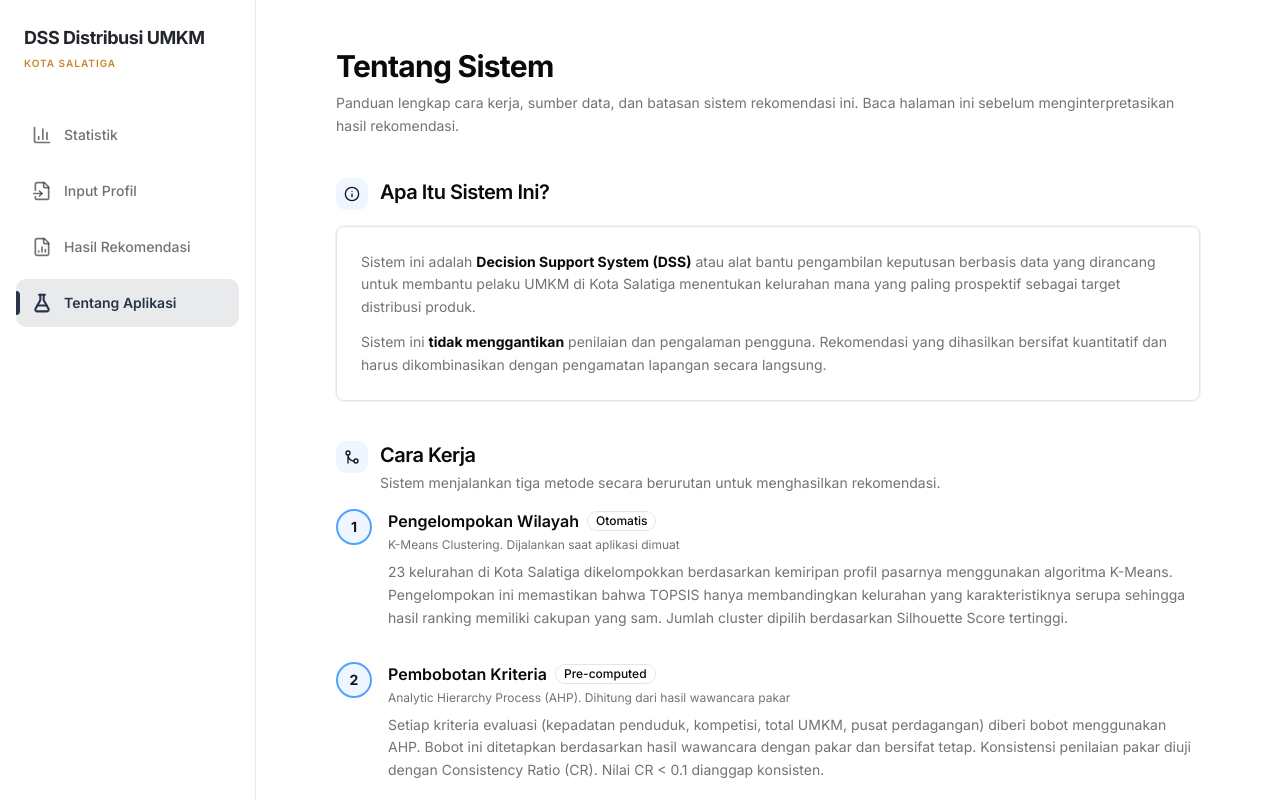
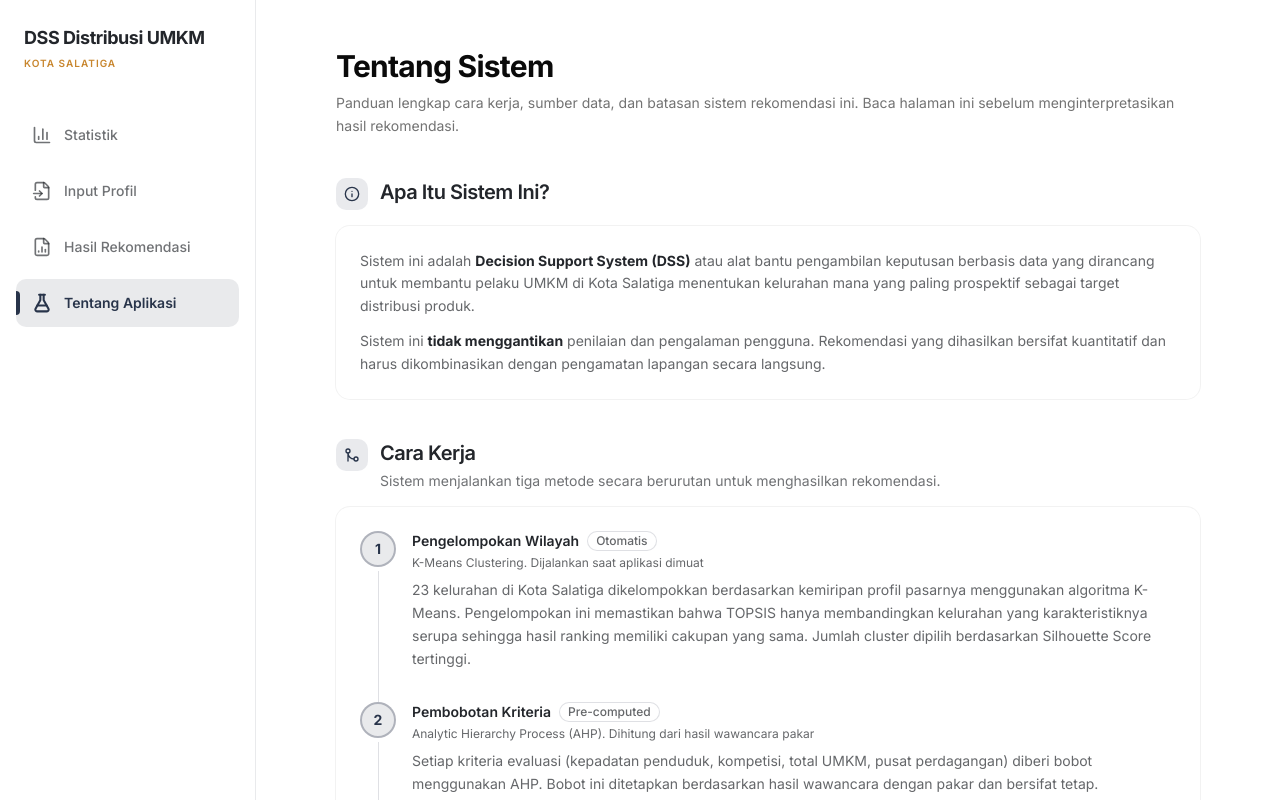
Before and after one commit to aaksant/umkm-dss-salatiga, a Next.js app: page /dashboard/about in a window 1280 px wide. Built offline with nearby package versions, Linux system fonts and the light colour scheme.

Commit message:
feat(ui): improve about page UI

```diff
--- a/components/dashboard/about/definition.tsx
+++ b/components/dashboard/about/definition.tsx
@@ -2,11 +2,11 @@ import { Card, CardContent } from "@/components/ui/card";
 
 export default function Definition() {
   return (
-    <Card className="rounded-md border shadow-none">
-      <CardContent className="space-y-3 text-sm text-muted-foreground leading-relaxed">
+    <Card className="rounded-xl border-[#28344A]/10 shadow-none">
+      <CardContent className="space-y-3 text-sm leading-relaxed text-[#23262B]/70">
         <p>
           Sistem ini adalah{" "}
-          <strong className="text-foreground">
+          <strong className="text-[#23262B]">
             Decision Support System (DSS)
           </strong>{" "}
           atau alat bantu pengambilan keputusan berbasis data yang dirancang
@@ -15,7 +15,7 @@ export default function Definition() {
         </p>
         <p>
           Sistem ini{" "}
-          <strong className="text-foreground">tidak menggantikan</strong>{" "}
+          <strong className="text-[#23262B]">tidak menggantikan</strong>{" "}
           penilaian dan pengalaman pengguna. Rekomendasi yang dihasilkan
           bersifat kuantitatif dan harus dikombinasikan dengan pengamatan
           lapangan secara langsung.
--- a/components/dashboard/about/faqs.tsx
+++ b/components/dashboard/about/faqs.tsx
@@ -4,6 +4,7 @@ import {
   AccordionItem,
   AccordionTrigger
 } from "@/components/ui/accordion";
+import { cn } from "@/lib/utils";
 
 type FaqItem = {
   id: string;
@@ -35,7 +36,7 @@ const faqItems: FaqItem[] = [
     question:
       "Bagaimana soal keamanan data? Apakah data saya disimpan dalam server?",
     answer:
-      "Tidak. Seluruh pemrosesan data — termasuk K-Means, AHP, dan TOPSIS berjalan sepenuhnya di perangkat Anda (client-side). Tidak ada data profil usaha yang dikirim ke server manapun. Data yang Anda masukkan hanya disimpan sementara di browser Anda."
+      "Perhitungan K-Means, AHP, dan TOPSIS berjalan sepenuhnya di perangkat Anda (client-side) saat Anda menekan tombol rekomendasi. Namun, profil usaha dan hasil rekomendasi yang dihasilkan disimpan ke basis data sistem untuk keperluan pencatatan dan evaluasi penelitian. Data ini tidak dibagikan ke pihak ketiga di luar keperluan akademik tugas akhir ini."
   },
   {
     id: "q5",
@@ -47,7 +48,7 @@ const faqItems: FaqItem[] = [
 
 export default function Faqs() {
   return (
-    <Accordion type="multiple" className="space-y-2 border-none py-2">
+    <Accordion type="multiple" className="space-y-3 border-none py-2">
       {faqItems.map((faqItem) => (
         <FaqRow key={faqItem.id} {...faqItem} />
       ))}
@@ -57,11 +58,18 @@ export default function Faqs() {
 
 function FaqRow({ id, question, answer }: FaqItem) {
   return (
-    <AccordionItem value={id} className="border rounded-md px-2 shadow-none">
-      <AccordionTrigger className="text-sm cursor-pointer font-medium py-4 hover:no-underline">
+    <AccordionItem
+      value={id}
+      className={cn(
+        "rounded-xl border border-[#D6DAD0] px-3 shadow-sm transition-all duration-300",
+        "bg-white data-[state=open]:bg-white data-[state=closed]:bg-white",
+        "hover:border-[#28344A]/30 data-[state=open]:border-[#28344A]/30"
+      )}
+    >
+      <AccordionTrigger className="cursor-pointer py-5 text-left font-sans text-sm font-semibold text-[#28344A] hover:no-underline focus-visible:outline-none focus-visible:ring-2 focus-visible:ring-[#28344A]/40 [&>svg]:text-[#28344A]/50">
         {question}
       </AccordionTrigger>
-      <AccordionContent className="text-sm text-muted-foreground leading-relaxed pb-4">
+      <AccordionContent className="max-w-3xl pb-6 font-sans text-sm leading-relaxed text-[#23262B]/80">
         {answer}
       </AccordionContent>
     </AccordionItem>
--- a/components/dashboard/about/pipeline.tsx
+++ b/components/dashboard/about/pipeline.tsx
@@ -1,4 +1,5 @@
 import { Badge } from "@/components/ui/badge";
+import { Card, CardContent } from "@/components/ui/card";
 
 type PipelineStep = {
   id: string;
@@ -15,7 +16,7 @@ const pipelineSteps: PipelineStep[] = [
     subtitle: "K-Means Clustering. Dijalankan saat aplikasi dimuat",
     badgeContent: "Otomatis",
     description:
-      "23 kelurahan di Kota Salatiga dikelompokkan berdasarkan kemiripan profil pasarnya menggunakan algoritma K-Means. Pengelompokan ini memastikan bahwa TOPSIS hanya membandingkan kelurahan yang karakteristiknya serupa sehingga hasil ranking memiliki cakupan yang sam. Jumlah cluster dipilih berdasarkan Silhouette Score tertinggi."
+      "23 kelurahan di Kota Salatiga dikelompokkan berdasarkan kemiripan profil pasarnya menggunakan algoritma K-Means. Pengelompokan ini memastikan bahwa TOPSIS hanya membandingkan kelurahan yang karakteristiknya serupa sehingga hasil ranking memiliki cakupan yang sama. Jumlah cluster dipilih berdasarkan Silhouette Score tertinggi."
   },
   {
     id: "2",
@@ -39,11 +40,17 @@ const pipelineSteps: PipelineStep[] = [
 
 export default function PipelineSteps() {
   return (
-    <div>
-      {pipelineSteps.map((step) => (
-        <PipelineRow key={step.id} {...step} />
-      ))}
-    </div>
+    <Card className="rounded-xl border-[#28344A]/10 shadow-none">
+      <CardContent>
+        {pipelineSteps.map((step, i) => (
+          <PipelineRow
+            key={step.id}
+            {...step}
+            isLast={i === pipelineSteps.length - 1}
+          />
+        ))}
+      </CardContent>
+    </Card>
   );
 }
 
@@ -52,28 +59,36 @@ function PipelineRow({
   title,
   subtitle,
   description,
-  badgeContent
-}: PipelineStep) {
+  badgeContent,
+  isLast
+}: PipelineStep & { isLast: boolean }) {
   return (
-    <div>
+    <div className="rounded-xl border-[#28344A]/10 shadow-none">
       <div className="flex gap-4">
-        {/* nomor + garis vertikal */}
         <div className="flex flex-col items-center">
-          <div className="flex h-9 w-9 shrink-0 items-center justify-center rounded-full border-2 border-blue-400 bg-blue-50 text-sm font-bold text-primary">
+          <div className="flex h-9 w-9 shrink-0 items-center justify-center rounded-full border-2 border-[#28344A]/30 bg-[#28344A]/10 text-sm font-bold text-[#28344A]">
             {id}
           </div>
+          {!isLast && (
+            <div
+              className="mt-1 w-px flex-1 bg-[#28344A]/15"
+              aria-hidden="true"
+            />
+          )}
         </div>
 
-        {/* Konten */}
         <div className="pb-8">
-          <div className="flex flex-wrap items-center gap-2 mb-1">
-            <span className="font-semibold">{title}</span>
-            <Badge variant="outline" className="text-xs">
+          <div className="mb-1 flex flex-wrap items-center gap-2">
+            <span className="font-semibold text-[#23262B]">{title}</span>
+            <Badge
+              variant="outline"
+              className="border-[#28344A]/15 bg-white text-xs text-[#23262B]/70"
+            >
               {badgeContent}
             </Badge>
           </div>
-          <p className="text-xs text-muted-foreground mb-2">{subtitle}</p>
-          <p className="text-sm text-muted-foreground leading-relaxed">
+          <p className="mb-2 text-xs text-[#23262B]/70">{subtitle}</p>
+          <p className="text-sm leading-relaxed text-[#23262B]/70">
             {description}
           </p>
         </div>
--- a/components/dashboard/about/section-heading.tsx
+++ b/components/dashboard/about/section-heading.tsx
@@ -12,14 +12,16 @@ export default function SectionHeading({
   description
 }: SectionHeadingProps) {
   return (
-    <div className="flex items-start gap-3 mb-4">
-      <div className="flex w-8 h-8 items-center justify-center rounded-lg bg-blue-50 text-primary">
+    <div className="mb-4 flex items-start gap-3">
+      <div className="flex h-8 w-8 items-center justify-center rounded-lg bg-[#28344A]/10 text-[#28344A]">
         {icon}
       </div>
       <div>
-        <h2 className="text-xl font-semibold tracking-tight">{title}</h2>
+        <h2 className="font-display text-xl font-semibold tracking-tight text-[#23262B]">
+          {title}
+        </h2>
         {description && (
-          <p className="mt-1 text-sm text-muted-foreground">{description}</p>
+          <p className="mt-1 text-sm text-[#23262B]/65">{description}</p>
         )}
       </div>
     </div>
--- a/components/dashboard/about/topsis-criteria.tsx
+++ b/components/dashboard/about/topsis-criteria.tsx
@@ -83,7 +83,7 @@ function TopsisCriteriaRow({
             variant={type === "benefit" ? "outline" : "destructive"}
             className={type === "benefit" ? "bg-green-100 text-green-800" : ""}
           >
-            {type === "benefit" ? "↑ benefit" : "↓ cost"}
+            {type === "benefit" ? "↑ BENEFIT" : "↓ COST"}
           </Badge>
         </div>
         <p className="text-xs text-muted-foreground">{description}</p>
```
